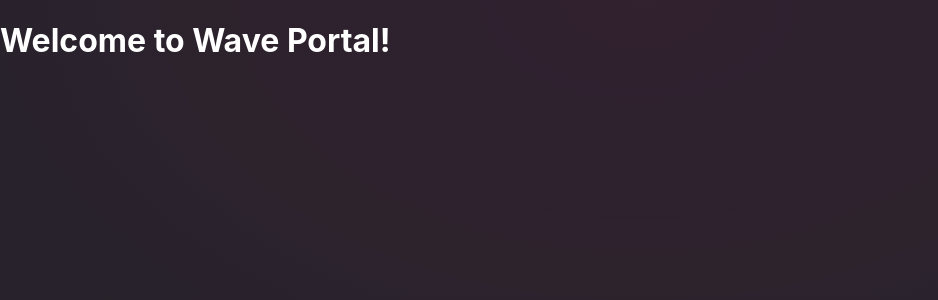
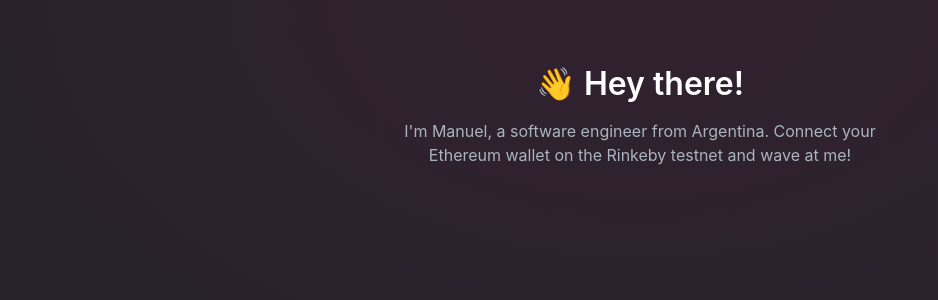
Before and after one commit to manuelpires/waveportal, a Next.js app: page / in a window 1280 px wide. Shown: the top 300 px of the page, without its empty margins (0-938 px from the left). Built offline with nearby package versions, Linux system fonts and the light colour scheme; what @web3-react/core would draw is missing.

Commit message:
Updated Home page with title and bio

```diff
--- a/pages/index.tsx
+++ b/pages/index.tsx
@@ -1,9 +1,14 @@
 import Layout from "../components/Layout";
+import styles from "../styles/Home.module.css";
 
 const Home = () => (
   <Layout title="Wave Portal | Manuel Pires">
-    <main>
-      <h1>Welcome to Wave Portal!</h1>
+    <main className={styles.page}>
+      <h1 className={styles.title}>👋 Hey there!</h1>
+      <p className={styles.bio}>
+        I&apos;m Manuel, a software engineer from Argentina. Connect your
+        Ethereum wallet on the Rinkeby testnet and wave at me!
+      </p>
     </main>
   </Layout>
 );
--- /dev/null
+++ b/styles/Home.module.css
@@ -0,0 +1,25 @@
+.page {
+  display: flex;
+  flex-direction: column;
+  justify-content: center;
+  width: 100%;
+  max-width: 540px;
+  margin: 4rem auto;
+  padding-left: 30px;
+  padding-right: 30px;
+}
+
+.title {
+  text-align: center;
+  font-size: 2rem;
+  font-weight: 600;
+  margin: 0;
+}
+
+.bio {
+  text-align: center;
+  color: #aab4be;
+  margin-top: 16px;
+  margin-bottom: 32px;
+  line-height: 1.5rem;
+}
--- a/styles/globals.css
+++ b/styles/globals.css
@@ -4,6 +4,8 @@
   margin: 0;
   font-family: -apple-system, BlinkMacSystemFont, Segoe UI, Roboto, Oxygen,
     Ubuntu, Cantarell, Fira Sans, Droid Sans, Helvetica Neue, sans-serif;
+  -webkit-font-smoothing: antialiased;
+  -moz-osx-font-smoothing: grayscale;
 }
 
 html {
```
